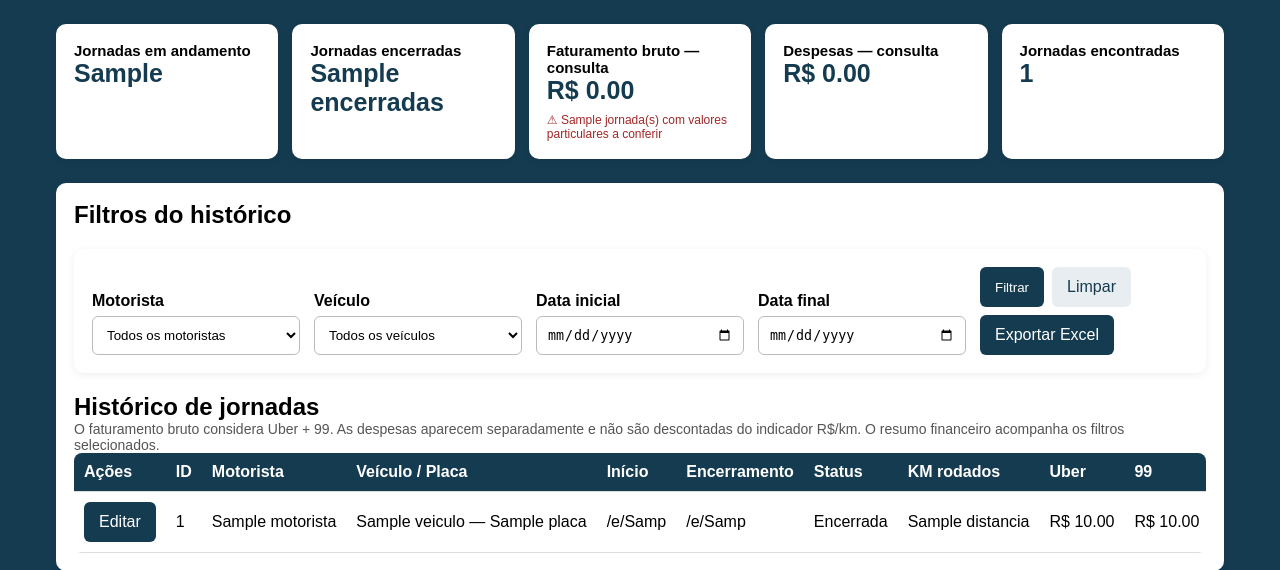
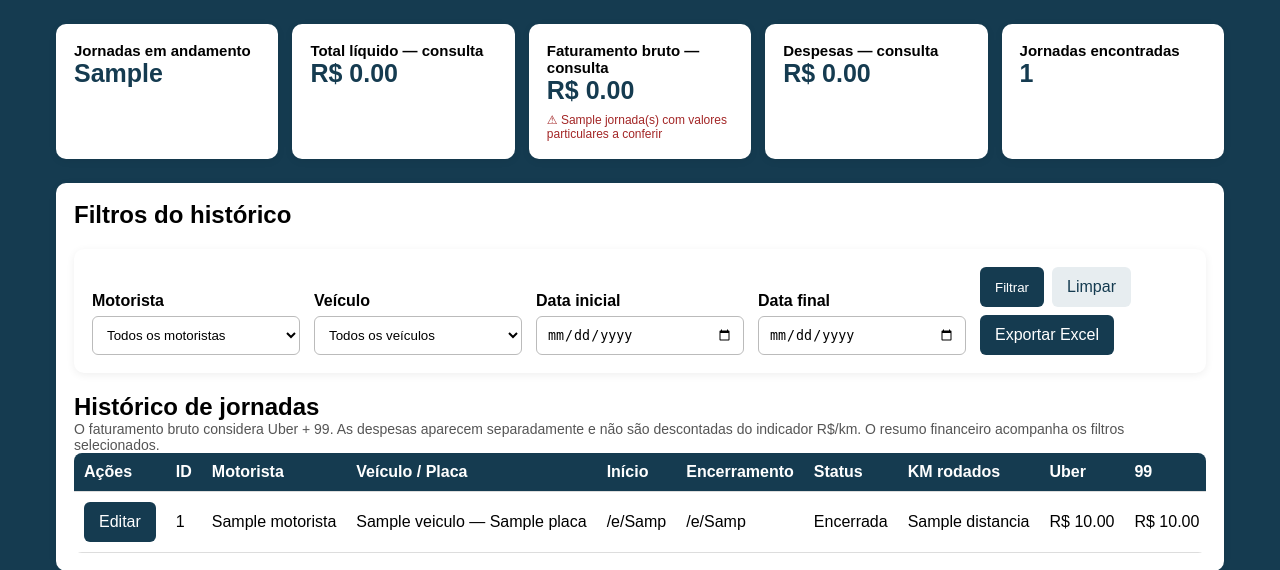
Before and after one commit to sergiorobertodejesus/TRANSPORTE, a Flask app: template templates/painel_admin.html in a window 1280 px wide. Shown: the part 95-665 px from the top of the page. Run offline with Flask 3, Linux system fonts and the light colour scheme; the template is opened without the code that fills it: most values are stand-ins (such as "Sample title", 1, 10 or a date in 2020); some libraries are stand-ins or nearby versions.

Commit message:
Adiciona total liquido ao painel administrativo

```diff
--- a/templates/painel_admin.html
+++ b/templates/painel_admin.html
@@ -105,8 +105,8 @@ body:has(> .admin-painel) {
                 <div class="admin-numero">{{ em_andamento }}</div>
             </article>
             <article class="admin-card">
-                <h3>Jornadas encerradas</h3>
-                <div class="admin-numero">{{ encerradas }}</div>
+                <h3>Total líquido — consulta</h3>
+                <div class="admin-numero">R$ {{ "%.2f"|format(faturamento_total - despesas_total) }}</div>
             </article>
             <article class="admin-card">
                 <h3>Faturamento bruto — consulta</h3>
```
